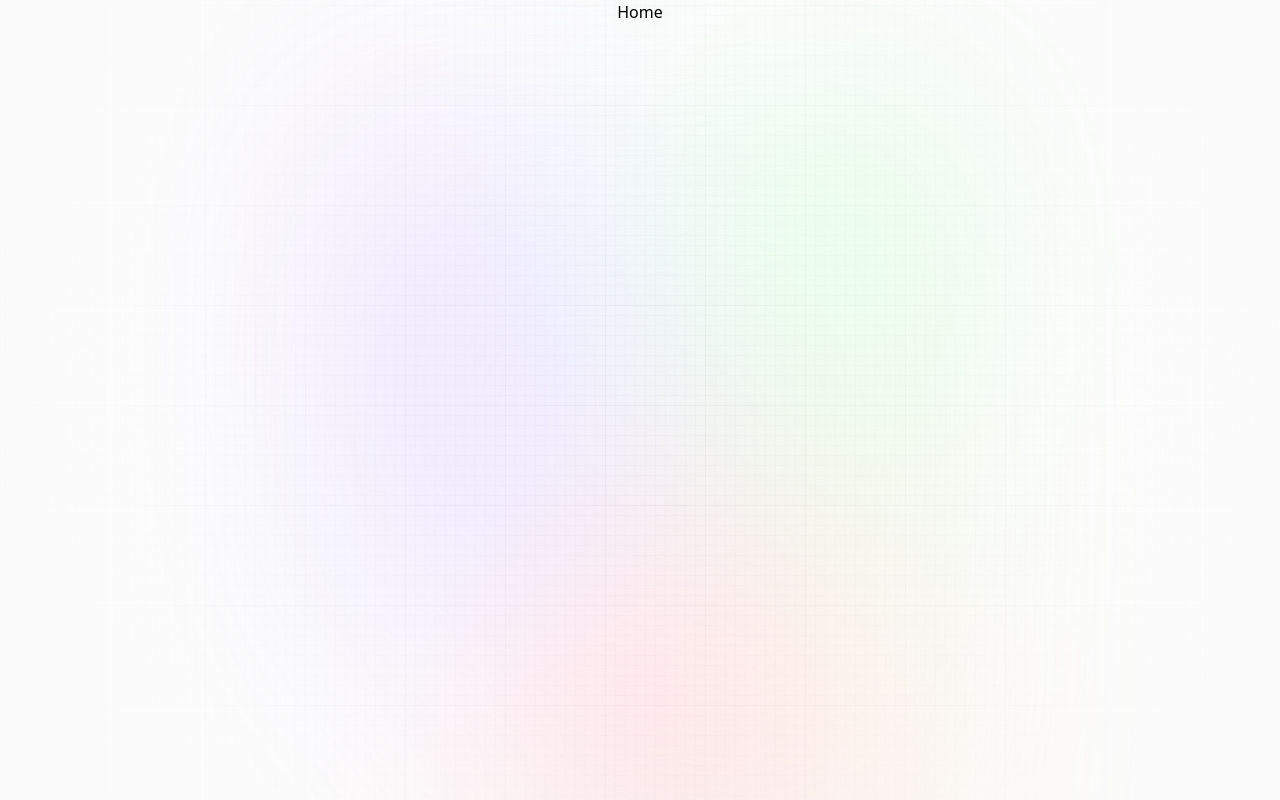
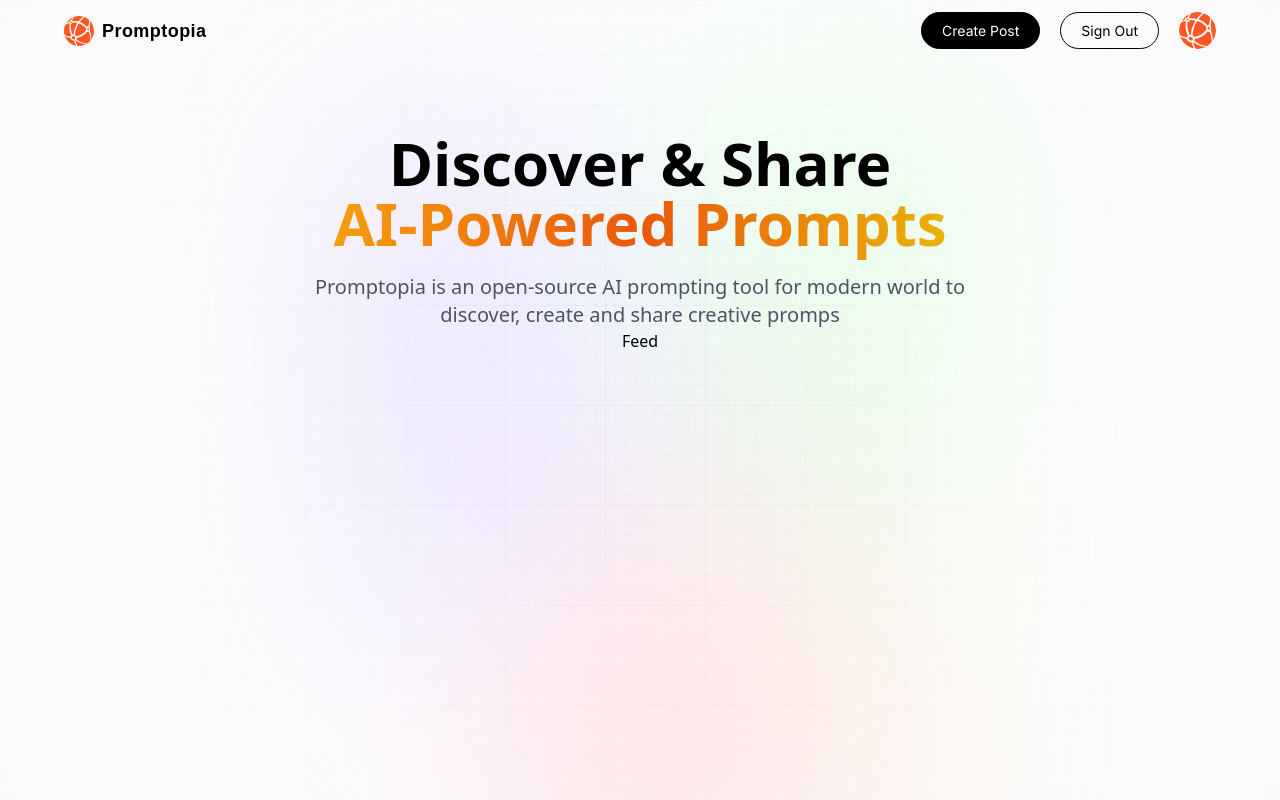
Before and after one commit to simprogramming/promptopia, a Next.js app: page / in a window 1280 px wide. Built offline with nearby package versions, Linux system fonts and the light colour scheme.

Commit message:
home page WIP

```diff
--- a/app/layout.jsx
+++ b/app/layout.jsx
@@ -1,4 +1,7 @@
 import '@styles/globals.css';
+
+import Nav from '@components/Nav';
+import Provider from '@components/Provider';
 
 export const metadata = {
     title: "Promptopia",
@@ -14,6 +17,7 @@ const Rootlayout = ({ children }) => {
             </div>
 
             <main className='app'>
+                <Nav />
                 {children}
             </main>
         </body>
--- a/app/page.jsx
+++ b/app/page.jsx
@@ -1,6 +1,18 @@
+import Feed from "@components/Feed";
+
 const Home = () => {
     return (
-        <div>Home</div>
+        <section className="w-full flex-center flex-col">
+            <h1 className="head_text text-center">Discover & Share
+                <br className="max-md:hidden"/>
+                <span className="orange_gradient text-center"> AI-Powered Prompts</span>
+            </h1>
+            <p className="desc text-center">
+                Promptopia is an open-source AI prompting tool for modern world to discover, create and share creative promps
+            </p>
+
+            <Feed />
+        </section>
     )
 }
 
--- /dev/null
+++ b/components/Feed.jsx
@@ -0,0 +1,9 @@
+import React from 'react'
+
+const Feed = () => {
+  return (
+    <div>Feed</div>
+  )
+}
+
+export default Feed
--- /dev/null
+++ b/components/Form.jsx
@@ -0,0 +1,9 @@
+import React from 'react'
+
+const Form = () => {
+  return (
+    <div>Form</div>
+  )
+}
+
+export default Form
--- /dev/null
+++ b/components/Nav.jsx
@@ -0,0 +1,57 @@
+"use client";
+
+import Link from "next/link";
+import Image from "next/image";
+import { useState, useEffect } from "react";
+import { signIn, signOut, useSession, getProviders } from 'next-auth/react';
+
+const Nav = () => {
+  const isUserLoggedIn = true;
+  // const [providers, setProviders] = useState(null);
+
+  // useEffect(() => {
+  //   const setProviders = async () => {
+  //     const response = await getProviders();
+
+  //     setProviders(response);
+  //   }
+
+  //   setProviders();
+  // },[])
+
+  return (
+    <nav className="flex-between w-full mb-16 pt-3">
+      <Link href="/" className="flex gap-2 flex-center">
+        <Image src="/assets/images/logo.svg" alt="Promptopia Logo" width={30} height={30} className="object-contain" />
+        <p className="logo_text">Promptopia</p>
+      </Link>
+
+      <div className="sm:flex hidden">
+        {isUserLoggedIn ? (
+          <div className="flex gap-3 md:gap-5">
+            <Link href="/create-prompt" className="black_btn">
+              Create Post
+            </Link>
+
+            <button type="button" onClick={signOut} className="outline_btn">
+              Sign Out
+            </button>
+
+            <Link href="/profile">
+              <Image src="/assets/images/logo.svg" width={37} height={37} className="rounded-full" alt="Profile"/>
+            </Link>
+          </div>
+        ) : (
+          <>
+            {/* {providers && Object.values(providers).map((providers) => (
+              <button type="button" key={providers.name} onClick={() => signIn(provider.id)} className="black_btn">
+                Sign in
+              </button>))} */}
+          </>
+        )}
+      </div>
+    </nav>
+  )
+}
+
+export default Nav
--- /dev/null
+++ b/components/Profile.jsx
@@ -0,0 +1,9 @@
+import React from 'react'
+
+const Profile = () => {
+  return (
+    <div>Profile</div>
+  )
+}
+
+export default Profile
--- /dev/null
+++ b/components/PromptCard.jsx
@@ -0,0 +1,9 @@
+import React from 'react'
+
+const PromptCard = () => {
+  return (
+    <div>PromptCard</div>
+  )
+}
+
+export default PromptCard
--- /dev/null
+++ b/components/Provider.jsx
@@ -0,0 +1,9 @@
+import React from 'react'
+
+const Provider = () => {
+  return (
+    <div>Provider</div>
+  )
+}
+
+export default Provider
```
